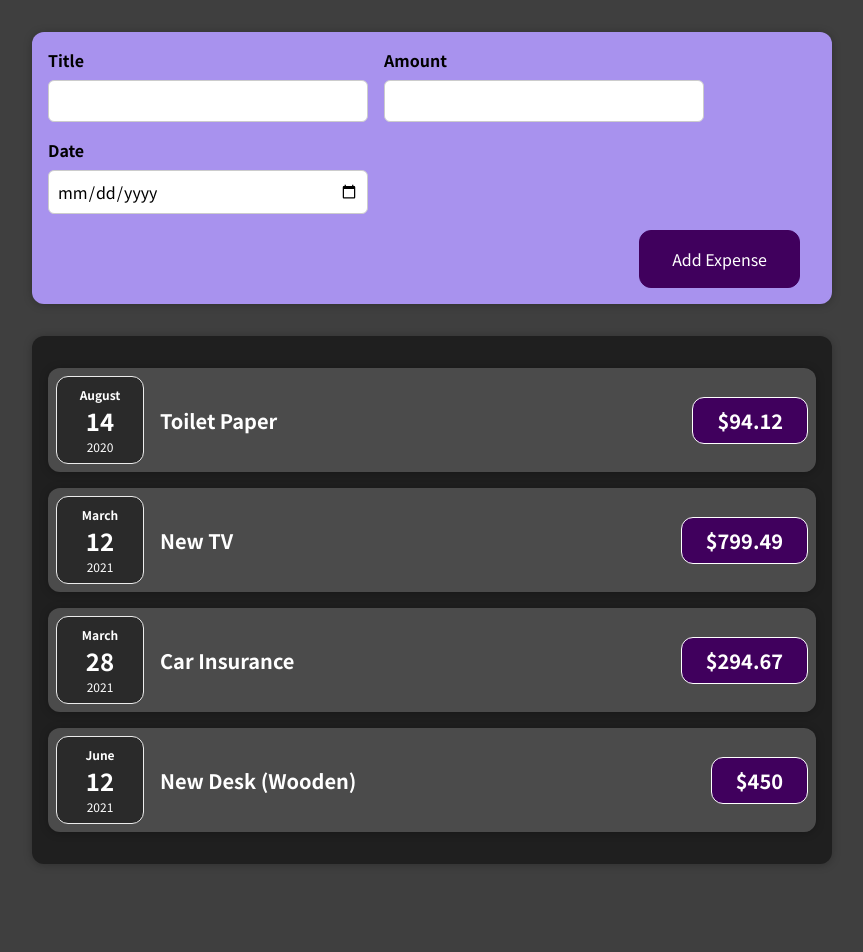
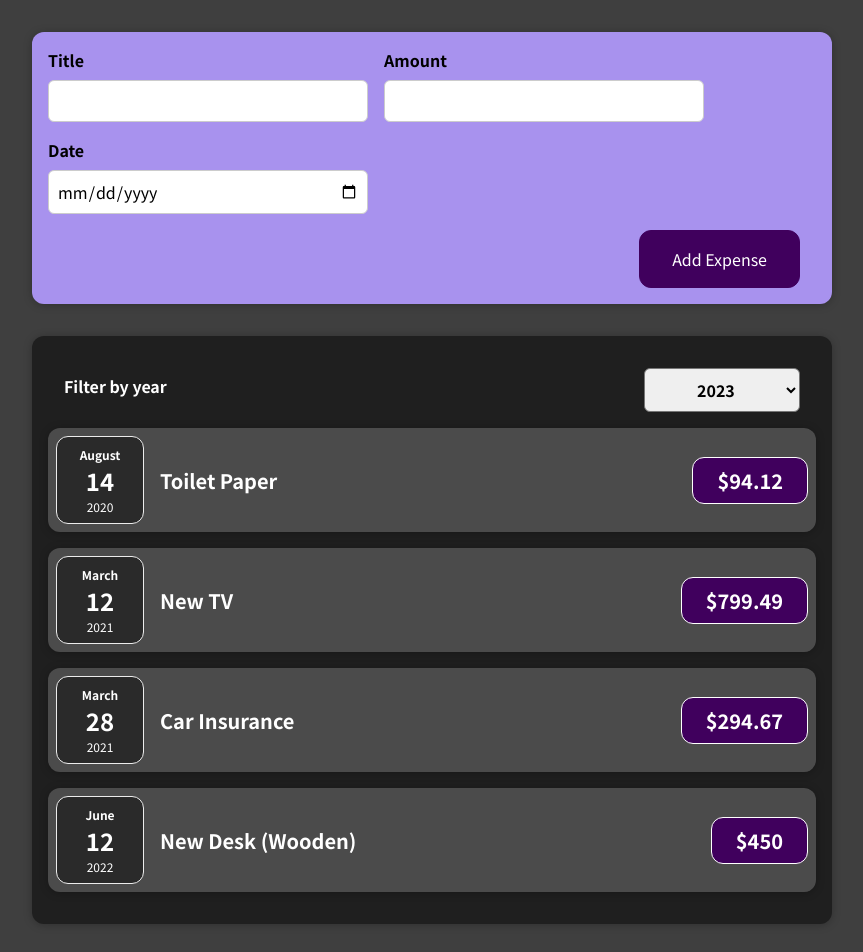
Before and after one commit to Rohann7/Expensify, a React (Create React App) app: page / in a window 1280 px wide. Shown: the top 952 px of the page, without its empty margins (208-1071 px from the left). Before the commit the page ends 896 px from the top, so only its background shows below. Built offline with nearby package versions, Linux system fonts and the light colour scheme.

Commit message:
Render lists of Expense data

```diff
--- a/src/App.js
+++ b/src/App.js
@@ -20,12 +20,12 @@
       id: "e4",
       title: "New Desk (Wooden)",
       amount: 450,
-      date: new Date(2021, 5, 12),
+      date: new Date(2022, 5, 12),
     },
   ];
 
-  const addExpenseData = expenses => {
-    console.log(expenses);
+  const addExpenseData = expense => {
+    console.log(expense);
   }
 
   return (
--- a/src/components/expenses/Expenses.js
+++ b/src/components/expenses/Expenses.js
@@ -1,32 +1,26 @@
 import ExpenseItem from "./ExpenseItem";
-import './Expenses.css'
+import ExpensesFilter from "./ExpensesFilter";
+import "./Expenses.css";
 import Card from "../UI/Card";
+import { useState } from "react";
 
-const Expenses = ({expenses}) => {
+const Expenses = ({ expenses }) => {
+  const [year, setYear] = useState("2023");
+
+  const getYear = (selectedYear) => setYear(selectedYear);
+
   return (
     <Card className="expenses">
-      <ExpenseItem
-        title={expenses[0].title}
-        amount={expenses[0].amount}
-        date={expenses[0].date}
-      />
-      <ExpenseItem
-        title={expenses[1].title}
-        amount={expenses[1].amount}
-        date={expenses[1].date}
-      />
-      <ExpenseItem
-        title={expenses[2].title}
-        amount={expenses[2].amount}
-        date={expenses[2].date}
-      />
-      <ExpenseItem
-        title={expenses[3].title}
-        amount={expenses[3].amount}
-        date={expenses[3].date}
-      />
+      <ExpensesFilter getYear={getYear} selected={year} />
+      {expenses.map((expense) => (
+        <ExpenseItem
+          title={expense.title}
+          amount={expense.amount}
+          date={expense.date}
+        />
+      ))}
     </Card>
   );
-}
+};
 
 export default Expenses;
--- /dev/null
+++ b/src/components/expenses/ExpensesFilter.css
@@ -0,0 +1,24 @@
+.expenses-filter {
+  color: white;
+  padding: 0 1rem;
+}
+
+.expenses-filter__control {
+  display: flex;
+  width: 100%;
+  align-items: center;
+  justify-content: space-between;
+  margin: 1rem 0;
+}
+
+.expenses-filter label {
+  font-weight: bold;
+  margin-bottom: 0.5rem;
+}
+
+.expenses-filter select {
+  font: inherit;
+  padding: 0.5rem 3rem;
+  font-weight: bold;
+  border-radius: 6px;
+}
--- /dev/null
+++ b/src/components/expenses/ExpensesFilter.js
@@ -0,0 +1,25 @@
+import './ExpensesFilter.css'
+
+const ExpensesFilter = ({getYear, selected}) => {
+
+  const selectedYear = e => {
+    let year = e.target.value;
+    getYear(year);
+  }
+
+  return (
+    <div className='expenses-filter'>
+      <div className='expenses-filter__control'>
+        <label>Filter by year</label>
+        <select value={selected} onChange={selectedYear}>
+          <option value='2023'>2023</option>
+          <option value='2022'>2022</option>
+          <option value='2021'>2021</option>
+          <option value='2020'>2020</option>
+        </select>
+      </div>
+    </div>
+  );
+}
+
+export default ExpensesFilter;
```
